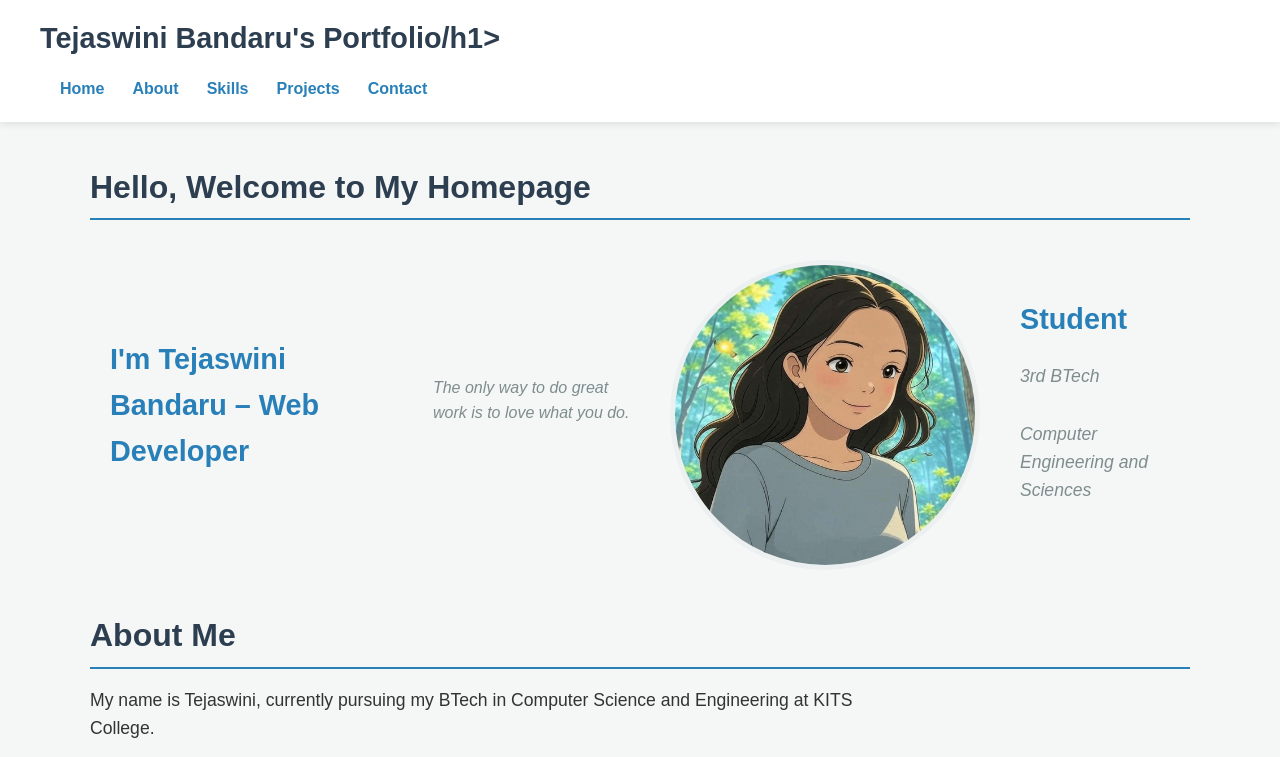
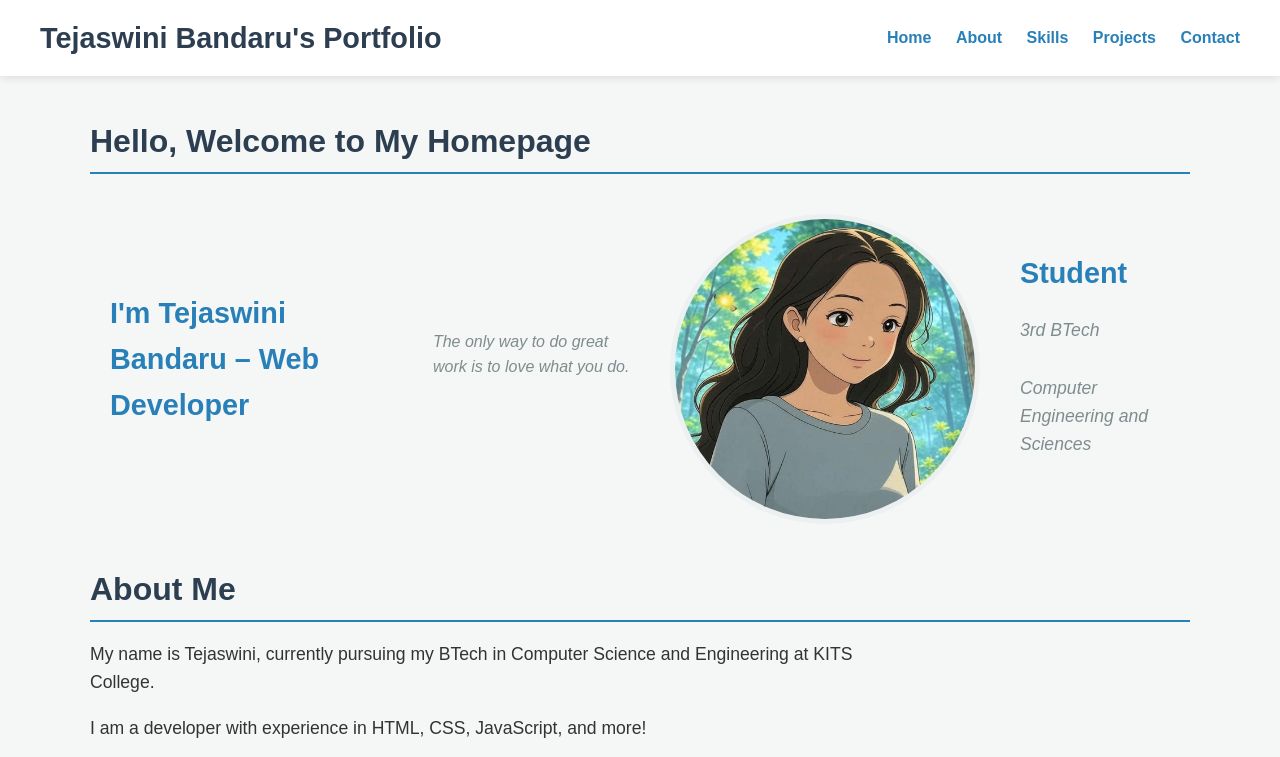
Before and after one commit to TejaswiniBandaru005/Portfolio, a plain HTML site: page index.html in a window 1280 px wide. Shown: the top 757 px of the page. Drawn offline with Linux system fonts and the light colour scheme.

Commit message:
Update index.html

```diff
--- a/index.html
+++ b/index.html
@@ -8,7 +8,7 @@
 </head>
 <body>
   <header>
-    <h1>Tejaswini Bandaru's Portfolio/h1>
+    <h1>Tejaswini Bandaru's Portfolio</h1>
     <nav>
       <a href="#home">Home</a>
       <a href="#about">About</a>
```
